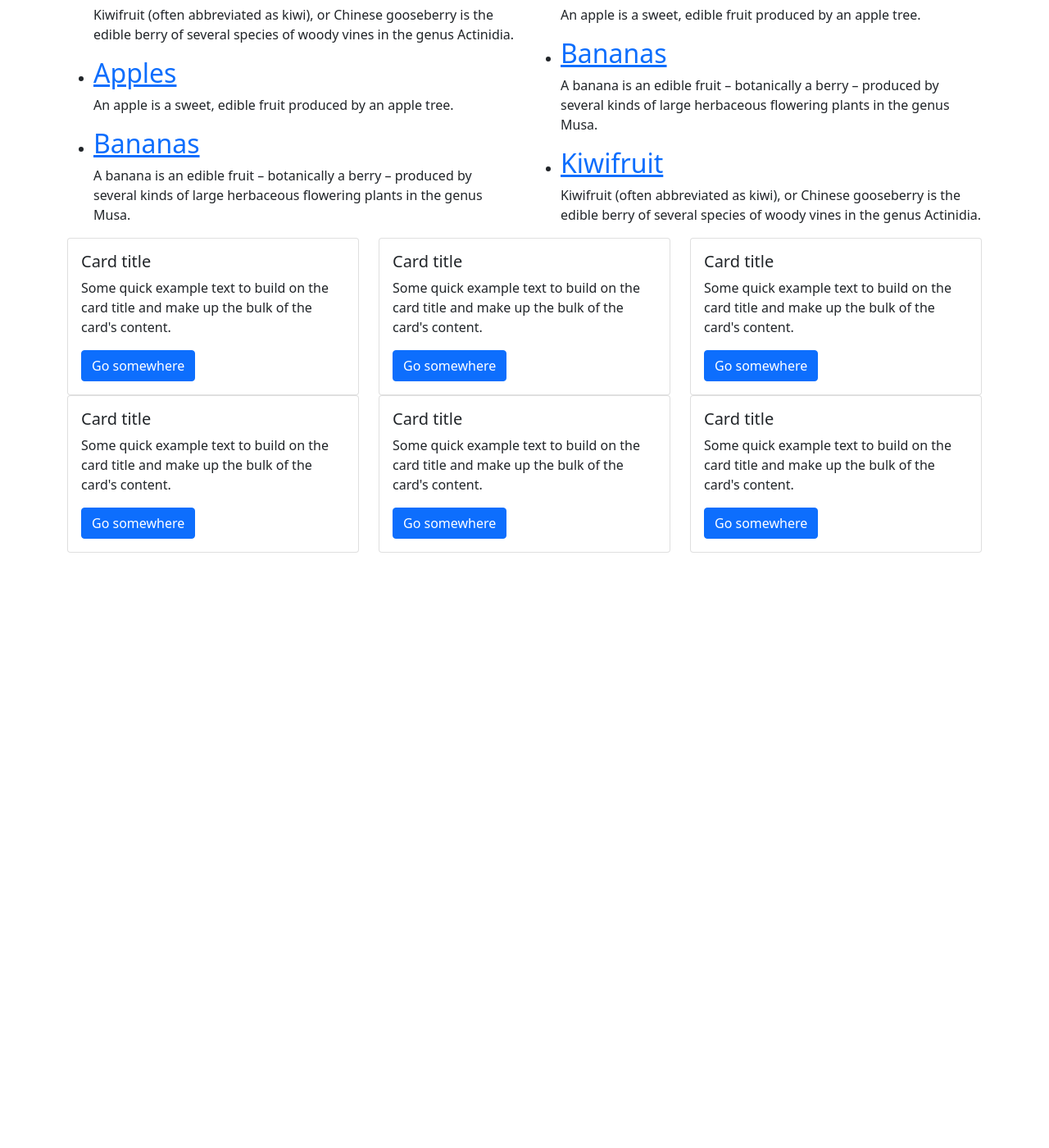
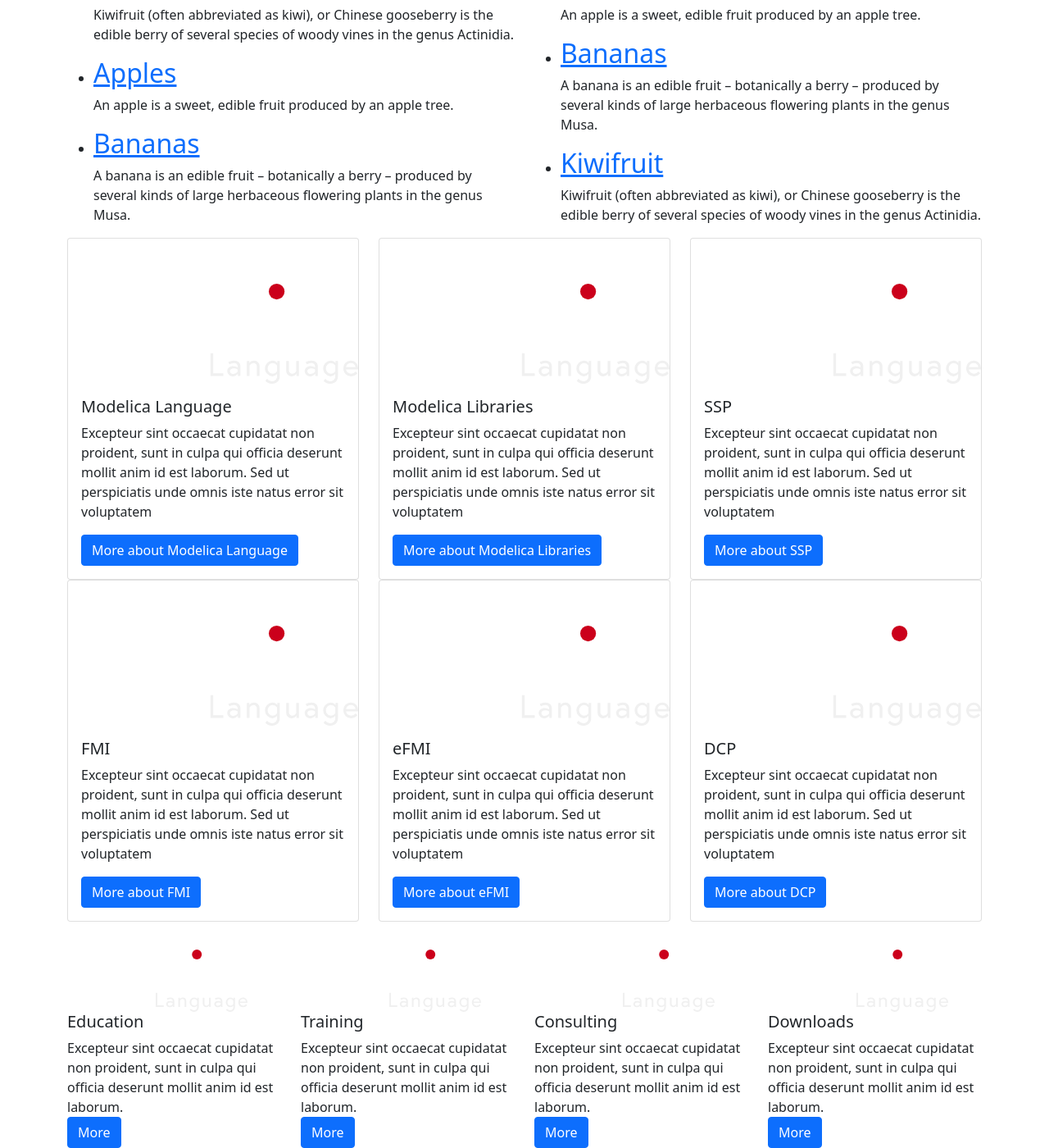
Before and after one commit to HausEmodelica/modelica-association, a Jekyll site: the page built from index.html, in a window 1280 px wide and 1400 px high, scrolled down 565 px. Shown: the whole window at 82% size. Built offline with Jekyll 4.4.1, drawn with Linux system fonts in a browser that asks for light colours; before the commit the page ends 1239 px from its top, so only the background shows below that.

Commit message:
standards updated - new: services component

```diff
--- /dev/null
+++ b/_data/services.yml
@@ -0,0 +1,16 @@
+- icon: /assets/images/modelica_lang.svg
+  title: Education
+  info: Excepteur sint occaecat cupidatat non proident, sunt in culpa qui officia deserunt mollit anim id est laborum.
+  link: #
+- icon: /assets/images/modelica_lang.svg
+  title: Training
+  info: Excepteur sint occaecat cupidatat non proident, sunt in culpa qui officia deserunt mollit anim id est laborum.
+  link: #
+- icon: /assets/images/modelica_lang.svg
+  title: Consulting
+  info: Excepteur sint occaecat cupidatat non proident, sunt in culpa qui officia deserunt mollit anim id est laborum.
+  link: #
+- icon: /assets/images/modelica_lang.svg
+  title: Downloads
+  info: Excepteur sint occaecat cupidatat non proident, sunt in culpa qui officia deserunt mollit anim id est laborum.
+  link: #
--- a/_data/standards.yml
+++ b/_data/standards.yml
@@ -1,24 +1,24 @@
 - name: Modelica Language
   logo: /assets/images/modelica_lang.svg
-  info:
-  link:
-- name:
-  logo:
-  info:
-  link:
-- name:
-  logo:
-  info:
-  link:
-- name:
-  logo:
-  info:
-  link:
-- name:
-  logo:
-  info:
-  link:
-- name:
-  logo:
-  info:
-  link:
+  info: Excepteur sint occaecat cupidatat non proident, sunt in culpa qui officia deserunt mollit anim id est laborum. Sed ut perspiciatis unde omnis iste natus error sit voluptatem
+  link: #
+- name: Modelica Libraries
+  logo: /assets/images/modelica_lang.svg
+  info: Excepteur sint occaecat cupidatat non proident, sunt in culpa qui officia deserunt mollit anim id est laborum. Sed ut perspiciatis unde omnis iste natus error sit voluptatem
+  link: #
+- name: SSP
+  logo: /assets/images/modelica_lang.svg
+  info: Excepteur sint occaecat cupidatat non proident, sunt in culpa qui officia deserunt mollit anim id est laborum. Sed ut perspiciatis unde omnis iste natus error sit voluptatem
+  link: #
+- name: FMI
+  logo: /assets/images/modelica_lang.svg
+  info: Excepteur sint occaecat cupidatat non proident, sunt in culpa qui officia deserunt mollit anim id est laborum. Sed ut perspiciatis unde omnis iste natus error sit voluptatem
+  link: #
+- name: eFMI
+  logo: /assets/images/modelica_lang.svg
+  info: Excepteur sint occaecat cupidatat non proident, sunt in culpa qui officia deserunt mollit anim id est laborum. Sed ut perspiciatis unde omnis iste natus error sit voluptatem
+  link: #
+- name: DCP
+  logo: /assets/images/modelica_lang.svg
+  info: Excepteur sint occaecat cupidatat non proident, sunt in culpa qui officia deserunt mollit anim id est laborum. Sed ut perspiciatis unde omnis iste natus error sit voluptatem
+  link: #
--- /dev/null
+++ b/_includes/services.html
@@ -0,0 +1,31 @@
+<div class="row">
+    <div class="col-sm-12">
+        <div class="row">
+            {% for item in site.data.services %}
+            <div class="col-sm-3">
+                <div class="row">
+                    <div class="col-sm-12 icon">
+                        <img src="{{site.url}}{{item.icon}}" alt="">
+                    </div>
+                </div>
+                <div class="row">
+                    <div class="col-sm-12 title">
+                        <h5>{{item.title}}</h5>
+                    </div>
+                </div>
+                <div class="row">
+                    <div class="col-sm-12 info">
+                        <p class="card-text">{{item.info}}</p>
+                    </div>
+                </div>
+                <div class="row">
+                    <div class="col-sm-12 link">
+                        <a href="{{item.link}}" class="btn btn-primary">More</a>
+                    </div>
+                </div>
+
+            </div>
+            {% endfor %}
+        </div>
+    </div>
+</div>
--- a/_includes/standards.html
+++ b/_includes/standards.html
@@ -4,11 +4,11 @@
     {% for item in site.data.standards %}
     <div class="col-sm-4">
         <div class="card">
-            <img src="{{site.url}}" class="card-img-top" alt="">
+            <img src="{{site.url}}{{item.logo}}" class="card-img-top" alt="">
             <div class="card-body">
-                <h5 class="card-title">Card title</h5>
-                <p class="card-text">Some quick example text to build on the card title and make up the bulk of the card's content.</p>
-                <a href="#" class="btn btn-primary">Go somewhere</a>
+                <h5 class="card-title">{{item.name}}</h5>
+                <p class="card-text">{{item.info}}</p>
+                <a href="{{item.link}}" class="btn btn-primary">More about {{item.name}}</a>
             </div>
         </div>
     </div>
--- a/_layouts/default.html
+++ b/_layouts/default.html
@@ -17,6 +17,7 @@
 <div class="container">
     {% include newsAndEvents.html %}
     {% include standards.html %}
+    {% include services.html %}
 {{ content }}
 </div>
 </body>
```
